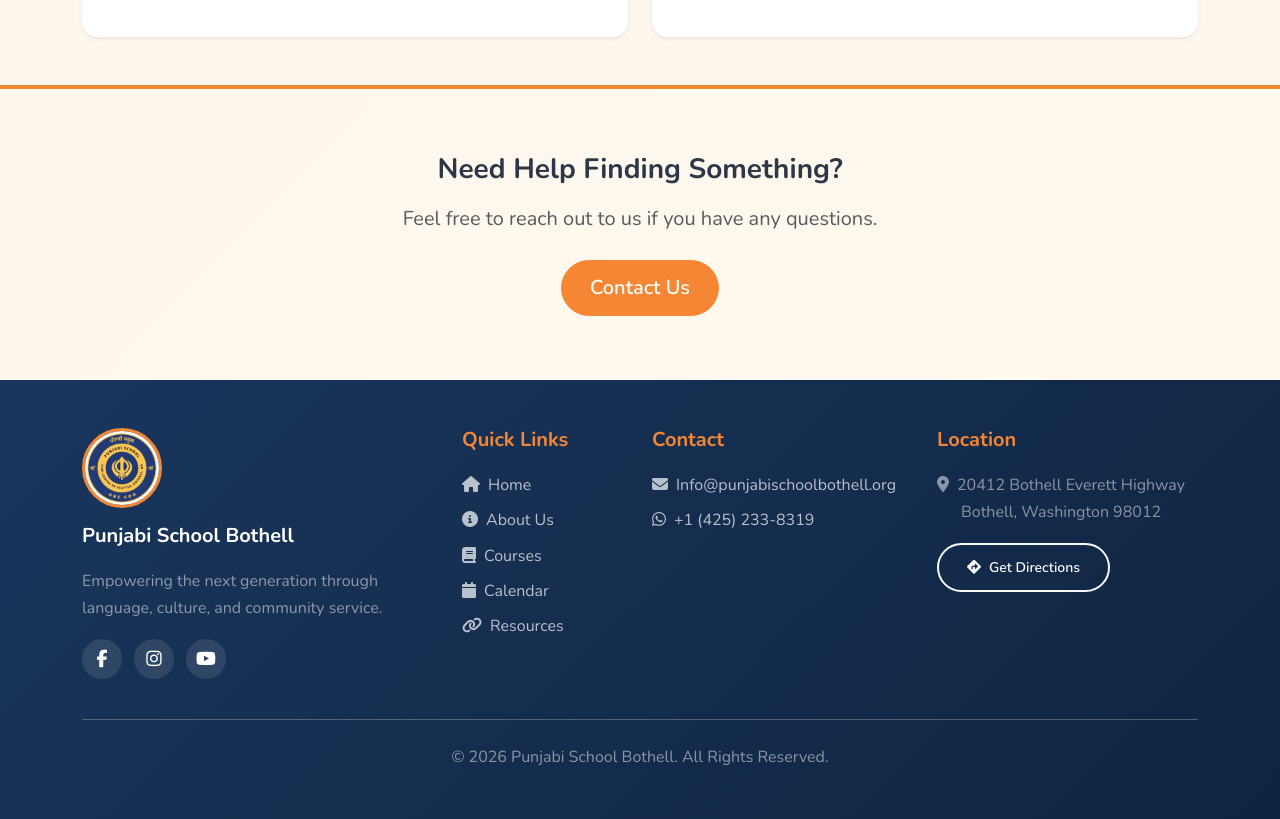
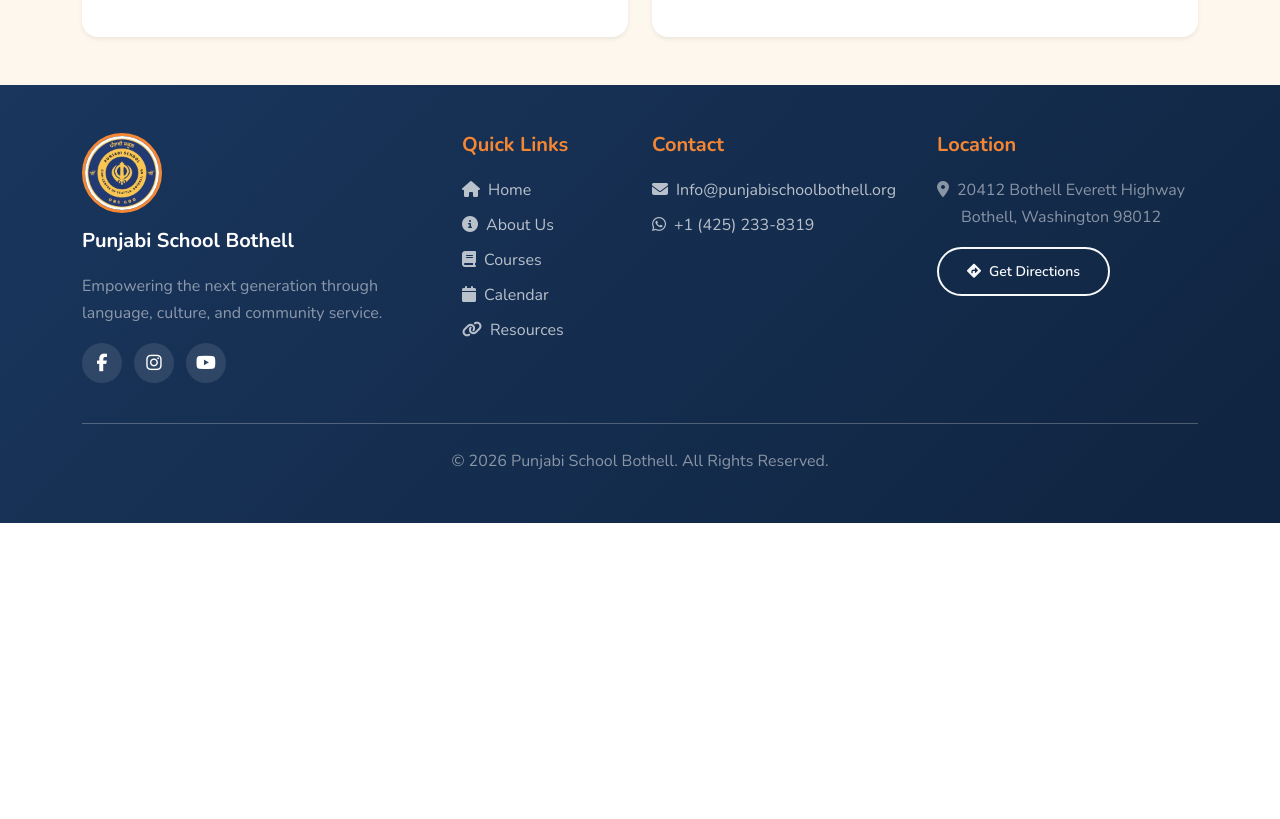
Before and after one commit to msjammu/PSB, a website: page resources.html in a window 1280 px wide. Shown: the part 1164-1983 px from the top of the page. After the commit the page ends 1687 px from the top, so only its background shows below. Drawn offline with nearby package versions, Linux system fonts and the light colour scheme.

Commit message:
Remove Contact Us Google Form button from resources page

```diff
--- a/resources.html
+++ b/resources.html
@@ -117,15 +117,6 @@
         </div>
     </section>
 
-    <!-- CTA Section -->
-    <section class="cta-section py-5">
-        <div class="container text-center py-3">
-            <h3 class="fw-bold mb-3">Need Help Finding Something?</h3>
-            <p class="lead text-muted mb-4">Feel free to reach out to us if you have any questions.</p>
-            <a href="https://forms.gle/kKowyEmWsQ8KMViWA" class="btn btn-primary btn-lg" target="_blank">Contact Us</a>
-        </div>
-    </section>
-
     <!-- Footer -->
     <footer class="text-white py-5" role="contentinfo">
         <div class="container">
```
